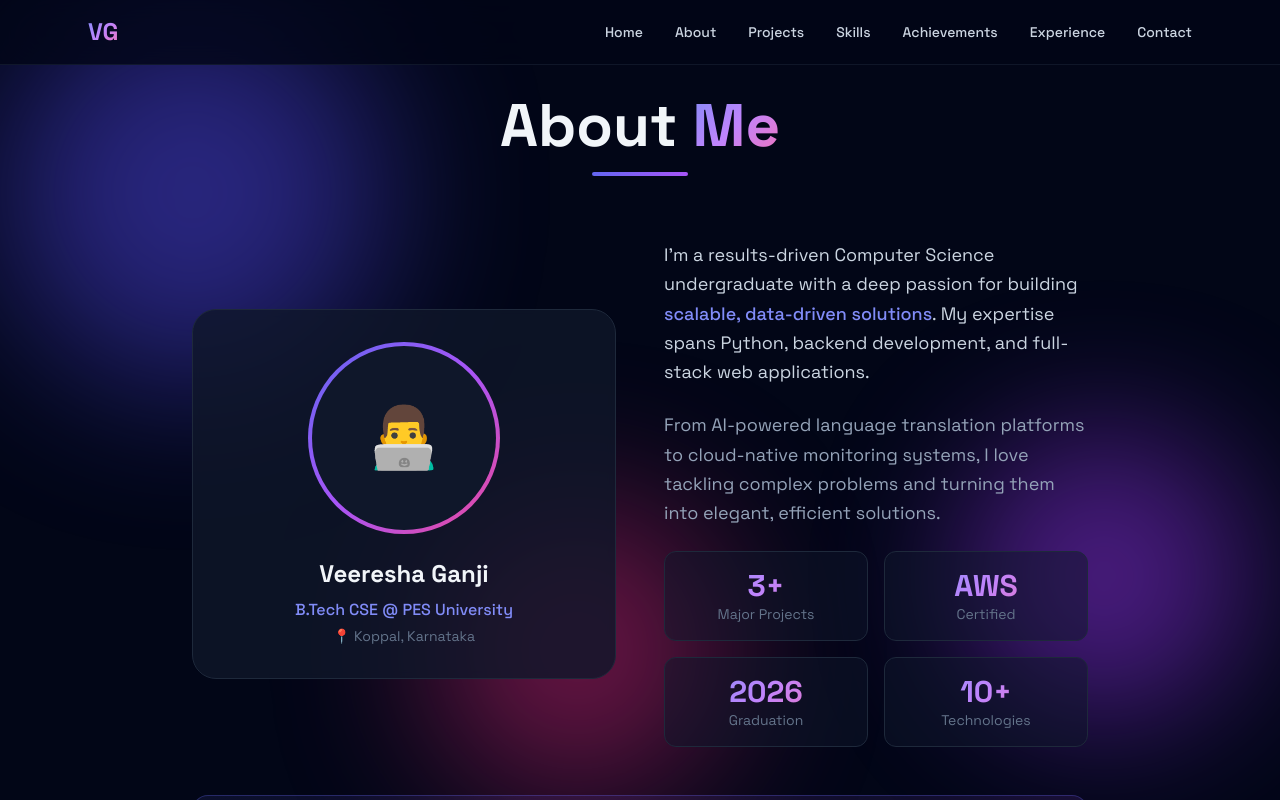
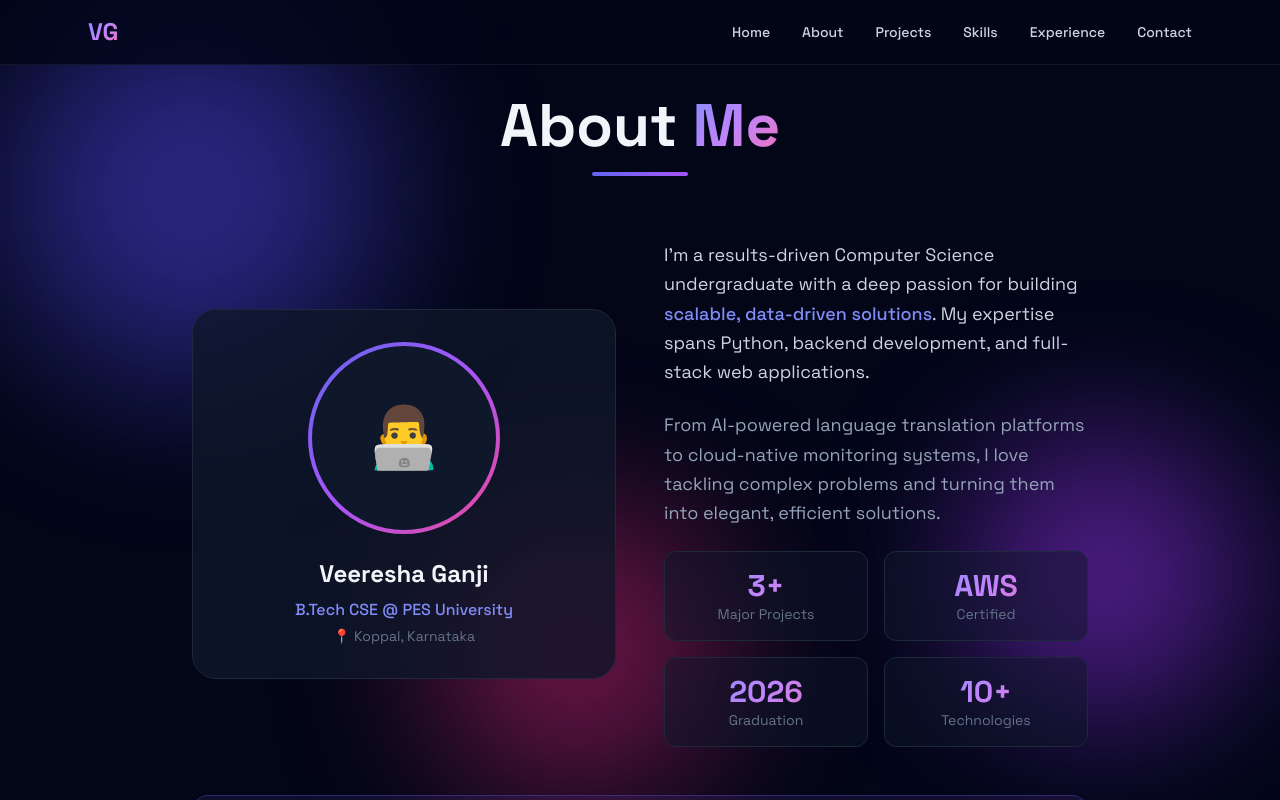
Before and after one commit to veeresha2444/veeresha2444.github.io, a plain HTML site: page index.html in a window 1280 px wide. Both pictures are taken after a click on the link "About". Drawn offline with nearby package versions, Linux system fonts and the light colour scheme.

Commit message:
Update index.html

```diff
--- a/index.html
+++ b/index.html
@@ -296,7 +296,7 @@
    <div id="about-page" class="hidden-page"><!-- Navigation -->
     <nav class="fixed top-0 left-0 right-0 z-50 bg-slate-950/80 backdrop-blur-xl border-b border-slate-800/50">
      <div class="max-w-6xl mx-auto px-6 py-4 flex items-center justify-between"><a href="#" onclick="goToHome(event)" class="text-2xl font-bold gradient-text">VG</a>
-      <div class="flex items-center gap-8"><a href="#" onclick="goToHome(event)" class="text-sm font-medium text-slate-300 hover:text-white transition-colors">Home</a> <a href="#" onclick="goToAbout(event)" class="text-sm font-medium text-slate-300 hover:text-white transition-colors">About</a> <a href="#" onclick="goToProjects(event)" class="text-sm font-medium text-slate-300 hover:text-white transition-colors">Projects</a> <a href="#" onclick="goToSkills(event)" class="text-sm font-medium text-slate-300 hover:text-white transition-colors">Skills</a> <a href="#" onclick="goToAchievements(event)" class="text-sm font-medium text-slate-300 hover:text-white transition-colors">Achievements</a> <a href="#" onclick="goToExperience(event)" class="text-sm font-medium text-slate-300 hover:text-white transition-colors">Experience</a> <a href="#" onclick="goToContact(event)" class="text-sm font-medium text-slate-300 hover:text-white transition-colors">Contact</a>
+      <div class="flex items-center gap-8"><a href="#" onclick="goToHome(event)" class="text-sm font-medium text-slate-300 hover:text-white transition-colors">Home</a> <a href="#" onclick="goToAbout(event)" class="text-sm font-medium text-slate-300 hover:text-white transition-colors">About</a> <a href="#" onclick="goToProjects(event)" class="text-sm font-medium text-slate-300 hover:text-white transition-colors">Projects</a> <a href="#" onclick="goToSkills(event)" class="text-sm font-medium text-slate-300 hover:text-white transition-colors">Skills</a> <a href="#" onclick="goToExperience(event)" class="text-sm font-medium text-slate-300 hover:text-white transition-colors">Experience</a> <a href="#" onclick="goToContact(event)" class="text-sm font-medium text-slate-300 hover:text-white transition-colors">Contact</a>
       </div>
      </div>
     </nav>
```
